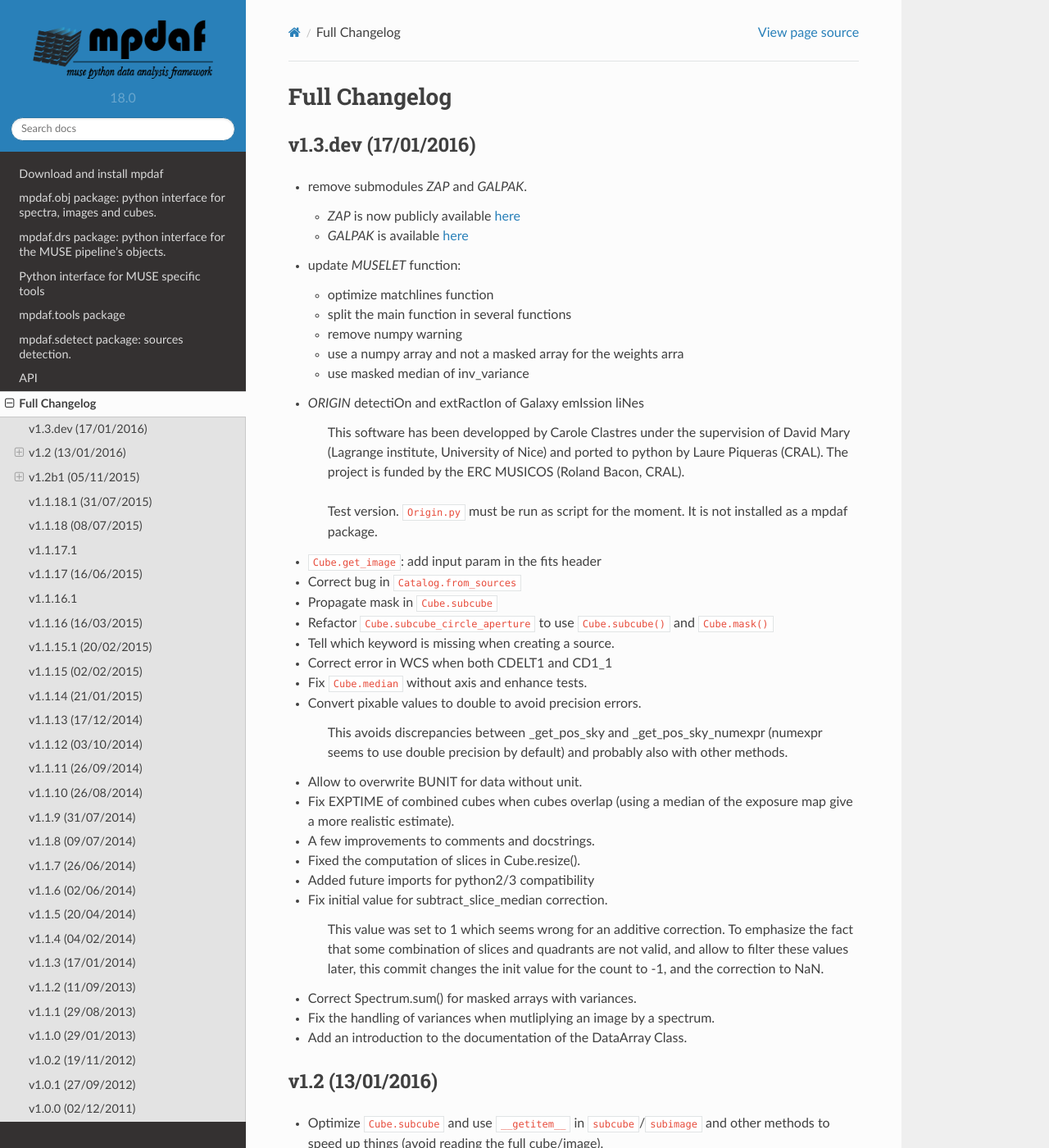
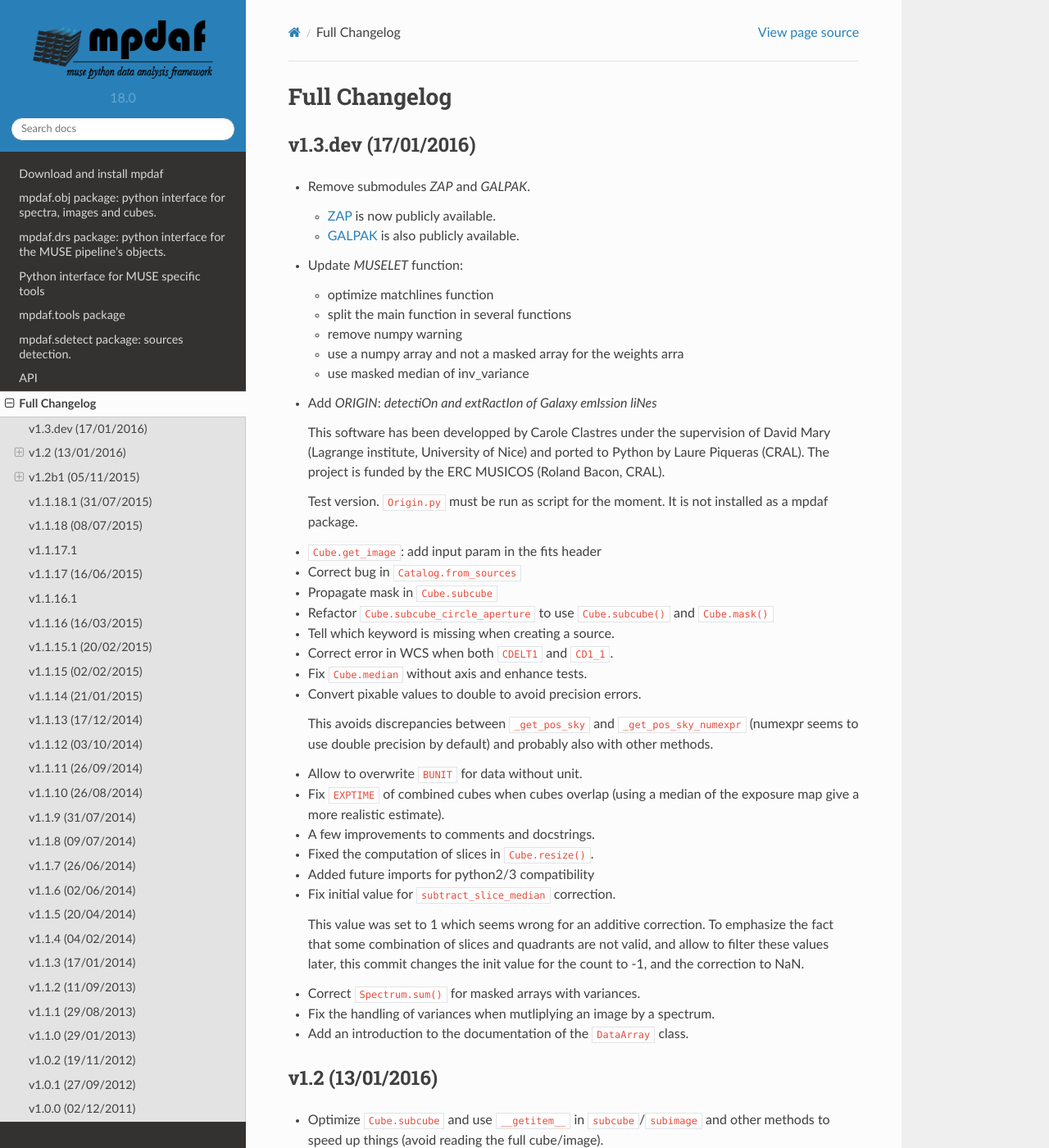
Before and after one commit to musevlt/mpdaf, a Sphinx documentation site: the page built from doc/CoreLib/source/changelog.rst, in a window 1280 px wide and 1400 px high. Shown: the whole window at 82% size. Built offline with Sphinx 7.4.7 and the Read the Docs theme 2.0.0, drawn with Linux system fonts in a browser that asks for light colours; pages that are not in the unit, such as notebooks, are missing from menus.

Commit message:
Fix a few doc warnings + enhance changelog.

```diff
--- a/CHANGES.rst
+++ b/CHANGES.rst
@@ -1,13 +1,13 @@
 v1.3.dev (17/01/2016)
 ---------------------
 
-- remove submodules *ZAP* and *GALPAK*.
+- Remove submodules *ZAP* and *GALPAK*.
 
-  - *ZAP* is now publicly available `here <https://github.com/ktsoto/zap>`_
-  - *GALPAK* is available `here <http://galpak.irap.omp.eu/downloads.html>`_
+  - `ZAP <https://github.com/ktsoto/zap>`_ is now publicly available.
+  - `GALPAK <http://galpak.irap.omp.eu/downloads.html>`_ is also publicly
+    available.
 
-
-- update *MUSELET* function:
+- Update *MUSELET* function:
 
   - optimize matchlines function
   - split the main function in several functions
@@ -15,42 +15,45 @@ v1.3.dev (17/01/2016)
   - use a numpy array and not a masked array for the weights arra
   - use masked median of inv_variance
 
+- Add *ORIGIN*: *detectiOn and extRactIon of Galaxy emIssion liNes*
 
-- *ORIGIN* detectiOn and extRactIon of Galaxy emIssion liNes
+  This software has been developped by Carole Clastres under the supervision of
+  David Mary (Lagrange institute, University of Nice) and ported to Python by
+  Laure Piqueras (CRAL). The project is funded by the ERC MUSICOS (Roland
+  Bacon, CRAL).
 
-    This software has been developped by Carole Clastres under the supervision of David Mary (Lagrange institute, University of Nice) and ported to python by Laure Piqueras (CRAL). The project is funded by the ERC MUSICOS (Roland Bacon, CRAL).
-
-    Test version. ``Origin.py`` must be run as script for the moment.
-    It is not installed as a mpdaf package.
-
+  Test version. ``Origin.py`` must be run as script for the moment.
+  It is not installed as a mpdaf package.
 
 - ``Cube.get_image``: add input param in the fits header
 - Correct bug in ``Catalog.from_sources``
 - Propagate mask in ``Cube.subcube``
 - Refactor ``Cube.subcube_circle_aperture`` to use ``Cube.subcube()`` and ``Cube.mask()``
 - Tell which keyword is missing when creating a source.
-- Correct error in WCS when both CDELT1 and CD1_1
+- Correct error in WCS when both ``CDELT1`` and ``CD1_1``.
 - Fix ``Cube.median`` without axis and enhance tests.
 - Convert pixable values to double to avoid precision errors.
 
-    This avoids discrepancies between _get_pos_sky and _get_pos_sky_numexpr (numexpr
-    seems to use double precision by default) and probably also with other methods.
+  This avoids discrepancies between ``_get_pos_sky`` and
+  ``_get_pos_sky_numexpr`` (numexpr seems to use double precision by default)
+  and probably also with other methods.
 
-- Allow to overwrite BUNIT for data without unit.
-- Fix EXPTIME of combined cubes when cubes overlap (using a median of the exposure map give a more realistic estimate).
+- Allow to overwrite ``BUNIT`` for data without unit.
+- Fix ``EXPTIME`` of combined cubes when cubes overlap (using a median of the
+  exposure map give a more realistic estimate).
 - A few improvements to comments and docstrings.
-- Fixed the computation of slices in Cube.resize().
+- Fixed the computation of slices in ``Cube.resize()``.
 - Added future imports for python2/3 compatibility
-- Fix initial value for subtract_slice_median correction.
+- Fix initial value for ``subtract_slice_median`` correction.
 
-    This value was set to 1 which seems wrong for an additive correction. To
-    emphasize the fact that some combination of slices and quadrants are not valid,
-    and allow to filter these values later, this commit changes the init value for
-    the count to -1, and the correction to NaN.
+  This value was set to 1 which seems wrong for an additive correction. To
+  emphasize the fact that some combination of slices and quadrants are not
+  valid, and allow to filter these values later, this commit changes the init
+  value for the count to -1, and the correction to NaN.
 
-- Correct Spectrum.sum() for masked arrays with variances.
+- Correct ``Spectrum.sum()`` for masked arrays with variances.
 - Fix the handling of variances when mutliplying an image by a spectrum.
-- Add an introduction to the documentation of the DataArray Class.
+- Add an introduction to the documentation of the ``DataArray`` class.
 
 
 v1.2 (13/01/2016)
--- a/doc/CoreLib/source/index.rst
+++ b/doc/CoreLib/source/index.rst
@@ -40,7 +40,6 @@ Contents
    muse
    tools
    sdetect
-   dvper_manual
    api
    changelog
 
```
